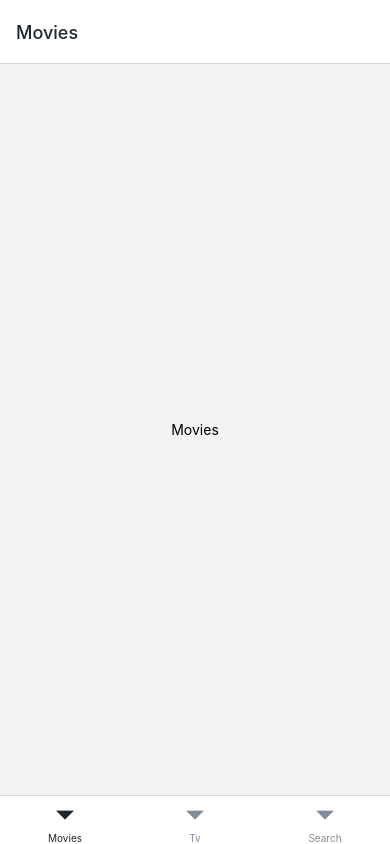
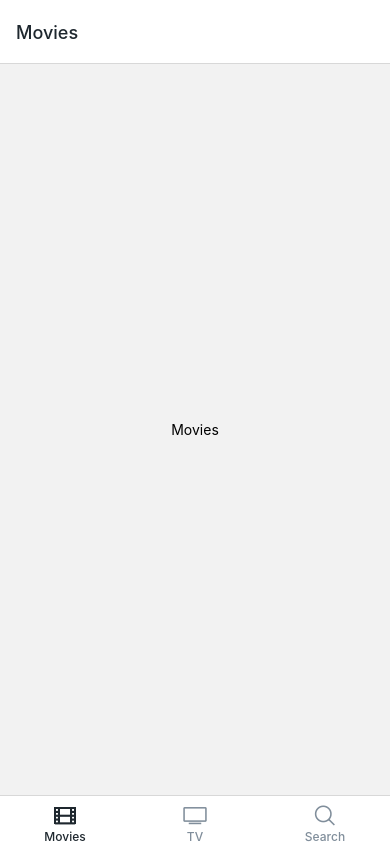
Before and after one commit to FIN443/react-native-masterclass, a React Native app: screen / in a window 390 px wide. Built offline with nearby package versions, Linux system fonts and the light colour scheme.

Commit message:
Tab Bar Icons

```diff
--- a/navigation/Tabs.js
+++ b/navigation/Tabs.js
@@ -5,6 +5,7 @@ import Tv from "../screens/Tv";
 import Search from "../screens/Search";
 import { useColorScheme } from "react-native";
 import colors from "../colors";
+import { Ionicons } from "@expo/vector-icons";
 
 const Tab = createBottomTabNavigator();
 
@@ -24,11 +25,40 @@ const Tabs = () => {
         headerTitleStyle: {
           color: isDark ? "white" : colors.black,
         },
+        tabBarLabelStyle: {
+          marginTop: -5,
+          fontSize: 12,
+          fontWeight: "500",
+        },
       }}
     >
-      <Tab.Screen name="Movies" component={Movies} />
-      <Tab.Screen name="Tv" component={Tv} />
-      <Tab.Screen name="Search" component={Search} />
+      <Tab.Screen
+        name="Movies"
+        component={Movies}
+        options={{
+          tabBarIcon: ({ focused, color, size }) => (
+            <Ionicons name={"film-outline"} color={color} size={size} />
+          ),
+        }}
+      />
+      <Tab.Screen
+        name="TV"
+        component={Tv}
+        options={{
+          tabBarIcon: ({ focused, color, size }) => (
+            <Ionicons name={"tv-outline"} color={color} size={size} />
+          ),
+        }}
+      />
+      <Tab.Screen
+        name="Search"
+        component={Search}
+        options={{
+          tabBarIcon: ({ focused, color, size }) => (
+            <Ionicons name={"search-outline"} color={color} size={size} />
+          ),
+        }}
+      />
     </Tab.Navigator>
   );
 };
```
Also changed, not shown: App.js (+6 -2 lines).
